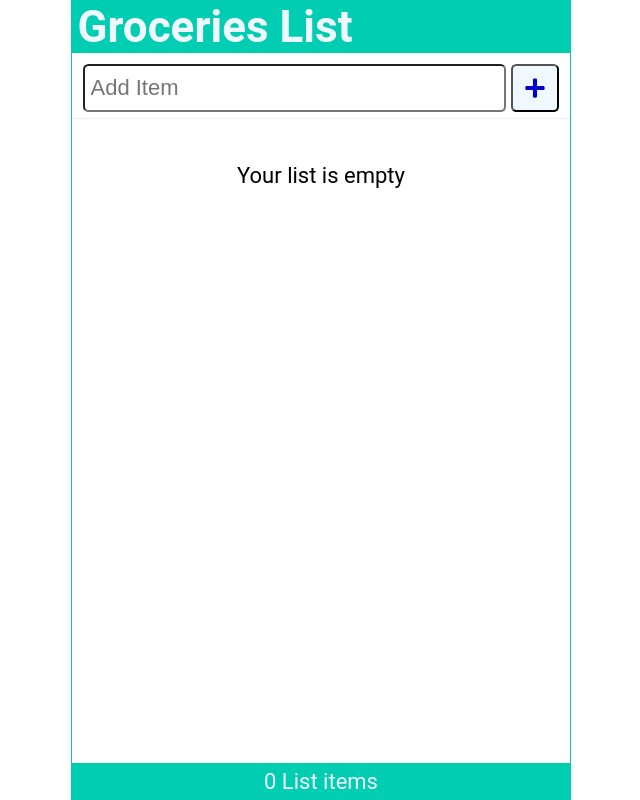
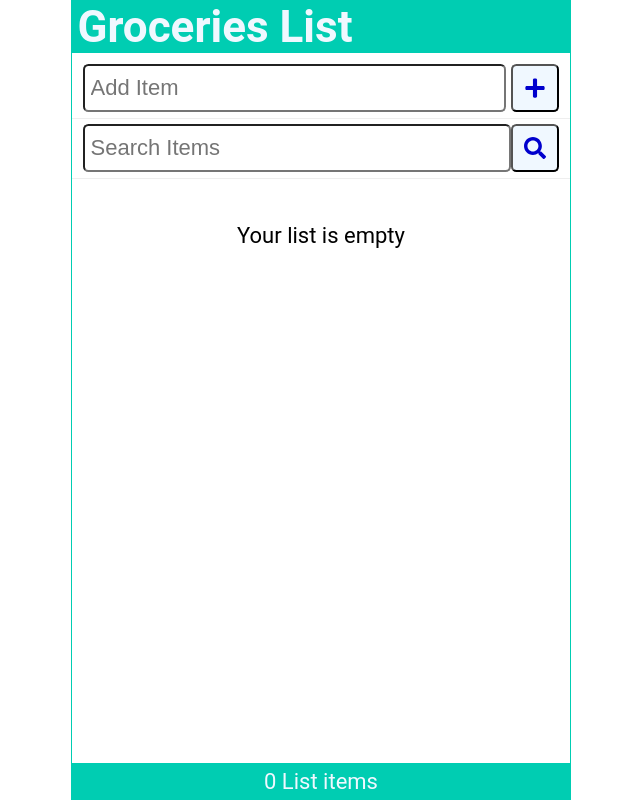
Before and after one commit to Gigimr/ReactCurses-Fito, a React (Create React App) app: page / in a window 1280 px wide. Shown: the whole page, without its empty margins (319-959 px from the left). Built offline with nearby package versions, Linux system fonts and the light colour scheme.

Commit message:
Add SearchItem component and implement search functionality in App component

```diff
--- a/src/App.js
+++ b/src/App.js
@@ -1,37 +1,38 @@
 import React, { useState } from 'react';
 import Header from './components/Header';
+import SearchItem from './components/SearchItem';
 import AddItem from './components/AddItem';
 import Content from './components/Content';
 import Footer from './components/Footer';
 
 function App() {
-  const [items, setItems] = useState(JSON.parse(localStorage.getItem('shoppingList')) || []);
+  const [items, setItems] = useState(
+    JSON.parse(localStorage.getItem('shoppingList')) || []
+  );
   const [newItem, setNewItem] = useState('');
+  const [search, setSearch] = useState('');
 
   const setAndSaveItems = (newItems) => {
     setItems(newItems);
     localStorage.setItem('shoppingList', JSON.stringify(newItems));
-
-  }
+  };
   const addItem = (item) => {
     const id = items.length ? items[items.length - 1].id + 1 : 1;
-    const myNewItem = {id, checked: false, item};
+    const myNewItem = { id, checked: false, item };
     const listItems = [...items, myNewItem];
-    setAndSaveItems(listItems)
-  }
+    setAndSaveItems(listItems);
+  };
   const handleSubmit = (e) => {
     e.preventDefault();
     if (!newItem) return;
     addItem(newItem);
     setNewItem('');
-
-  }
+  };
   const handleCheck = (id) => {
     const listItems = items.map((item) =>
       item.id === id ? { ...item, checked: !item.checked } : item
     );
     setAndSaveItems(listItems);
-
   };
 
   const handleDelete = (id) => {
@@ -42,8 +43,17 @@ function App() {
   return (
     <div className="App">
       <Header />
-      <AddItem newItem={newItem} setNewItem={setNewItem} handleSubmit={handleSubmit}/>
-      <Content items={items} handleCheck={handleCheck} handleDelete={handleDelete}/>
+      <AddItem
+        newItem={newItem}
+        setNewItem={setNewItem}
+        handleSubmit={handleSubmit}
+      />
+      <SearchItem search={search} setSearch={setSearch} />
+      <Content
+        items={items.filter((item) => item.item.toLowerCase().includes(search.toLowerCase()))}
+        handleCheck={handleCheck}
+        handleDelete={handleDelete}
+      />
       <Footer length={items.length} />
     </div>
   );
--- /dev/null
+++ b/src/components/SearchItem.jsx
@@ -0,0 +1,22 @@
+import { FaSearch } from 'react-icons/fa';
+
+const SearchItem = ({search, setSearch}) => {
+  return (
+    <form className="searchForm" onSubmit={(e) => e.preventDefault()}>
+      <label htmlFor="search">Search</label>
+      <input
+        id="search"
+        type="text"
+        role="searchbox"
+        placeholder="Search Items"
+        value={search}
+        onChange={(e) => setSearch(e.target.value)}
+      />
+      <button type="submit" aria-label="Search Item">
+        <FaSearch />
+      </button>
+    </form>
+  );
+};
+
+export default SearchItem;
```
